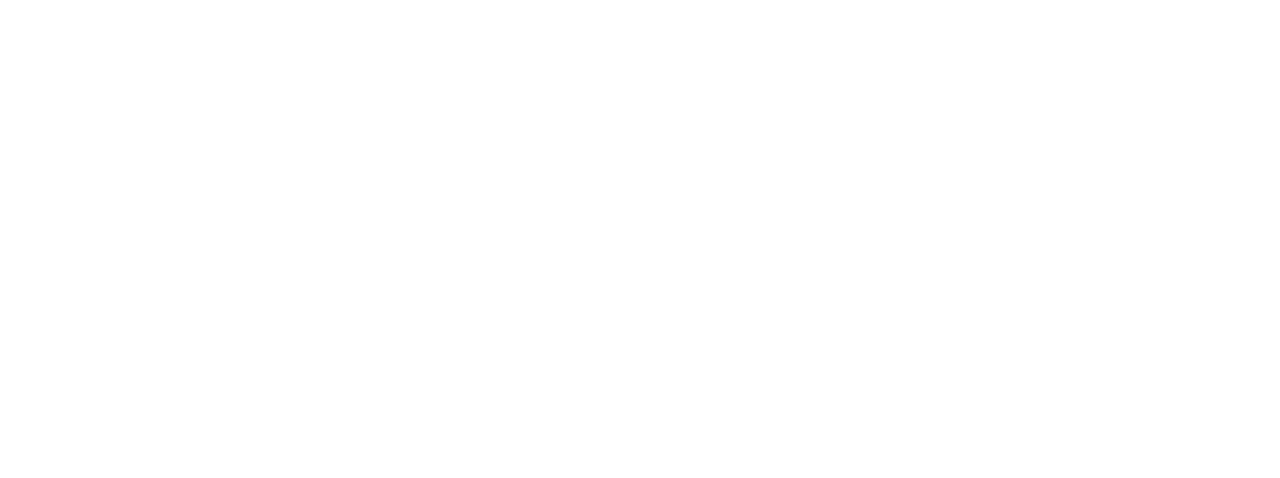
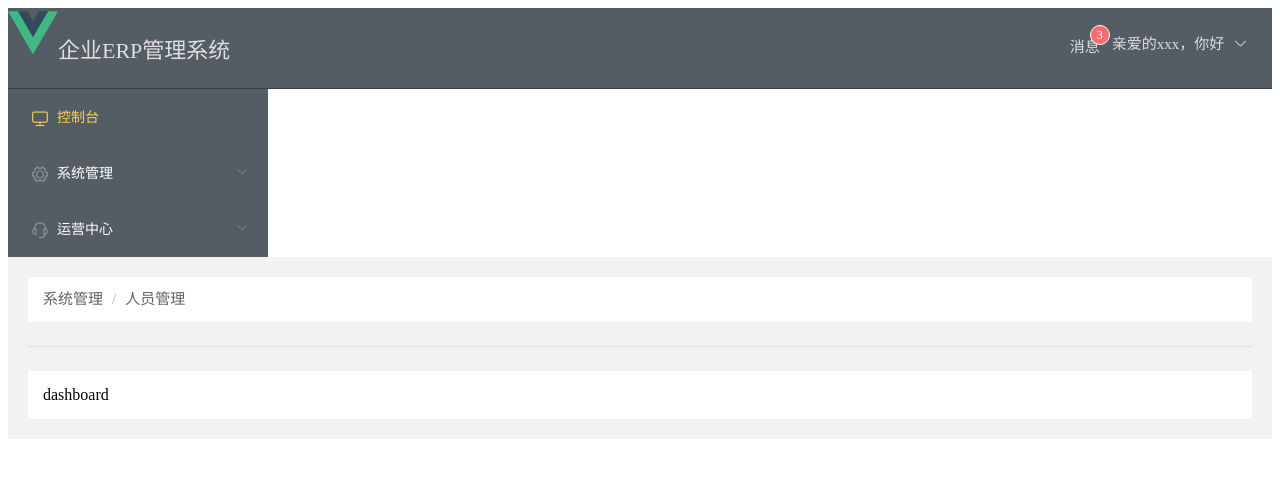
Before and after one commit to EmmaCCC/vueadmin, a Vue app: page /dashboard in a window 1280 px wide. Shown: the top 478 px of the page. Built offline with nearby package versions, Linux system fonts and the light colour scheme.

Commit message:
修改路由

```diff
--- a/package.json
+++ b/package.json
@@ -3,7 +3,7 @@
   "version": "0.1.0",
   "private": true,
   "scripts": {
-    "serve": "vue-cli-service serve",
+    "serve": "vue-cli-service serve --open",
     "build": "vue-cli-service build"
   },
   "dependencies": {
--- a/src/App.vue
+++ b/src/App.vue
@@ -16,6 +16,9 @@
 
 <style scoped>
 @import "./assets/css/base.css";
-
+.fade-enter-active,
+.fade-leave-active {
+  transition: all 0.01s ease;
+}
 
 </style>
--- a/src/router/index.js
+++ b/src/router/index.js
@@ -4,6 +4,7 @@
 const Login = () => import("@/views/Login");
 const User = () => import("@/views/user/User");
 const Role = () => import("@/views/role/Role");
+const Dashboard = () => import("@/views/dashboard/Dashboard");
 
 Vue.use(VueRouter);
 
@@ -18,6 +19,15 @@
     name: "home",
     component: Home,
     children: [
+      {
+        path: "/",
+        redirect:'dashboard'
+      },
+      {
+        path: "/dashboard",
+        name: "dashboard",
+        component: Dashboard
+      },
       {
         path: "/user",
         name: "user",
--- a/src/views/Home.vue
+++ b/src/views/Home.vue
@@ -18,9 +18,7 @@
             <el-dropdown-menu slot="dropdown">
               <el-dropdown-item>个人信息</el-dropdown-item>
               <el-dropdown-item>修改密码</el-dropdown-item>
-              <el-dropdown-item command="logout">注销登录</el-dropdown-item>
-              <el-dropdown-item disabled>双皮奶</el-dropdown-item>
-              <el-dropdown-item divided>蚵仔煎</el-dropdown-item>
+              <el-dropdown-item command="logout" divided>注销登录</el-dropdown-item>
             </el-dropdown-menu>
           </el-dropdown>
         </div>
@@ -28,13 +26,17 @@
       <div class="container">
         <div class="aside">
           <el-menu
-            :default-active="$router.path"
+            :default-active="'/dashboard'"
             class="el-menu-vertical-demo"
             background-color="#545c64"
             text-color="#fff"
             active-text-color="#ffd04b"
             router
           >
+            <el-menu-item index="/dashboard">
+              <i class="el-icon-monitor"></i>
+              <span slot="title">控制台</span>
+            </el-menu-item>
             <el-submenu index="1">
               <template slot="title">
                 <i class="el-icon-setting"></i>
@@ -43,7 +45,6 @@
               <el-menu-item index="/user">
                 <i class="el-icon-user"></i>
                 <span slot="title">人员管理</span>
-                <!-- <router-link to="/user" slot="title" tag="span">人员管理</router-link> -->
               </el-menu-item>
               <el-menu-item index="/role">
                 <i class="el-icon-s-custom"></i>
@@ -115,7 +116,7 @@
 <style scoped>
 .fade-enter-active,
 .fade-leave-active {
-  transition: all 0.2s ease;
+  transition: all 0.1s ease;
 }
 
 .fade-enter,
--- a/src/views/Login.vue
+++ b/src/views/Login.vue
@@ -198,11 +198,6 @@
     bottom: 6px;
   }
 
-  @media only screen and (max-width: 470px) {
-    .thirdparty-button {
-      display: none;
-    }
-  }
 }
 
 .fade-enter-active,
--- /dev/null
+++ b/src/views/dashboard/Dashboard.vue
@@ -0,0 +1,21 @@
+<template>
+  <div>
+      dashboard
+  </div>
+</template>
+
+<script>
+export default {
+  props: {},
+  data() {
+    return {
+    };
+  },
+  components: {},
+  created() {},
+  methods: {},
+};
+</script>
+<style lang="scss" scoped>
+
+</style>
```
